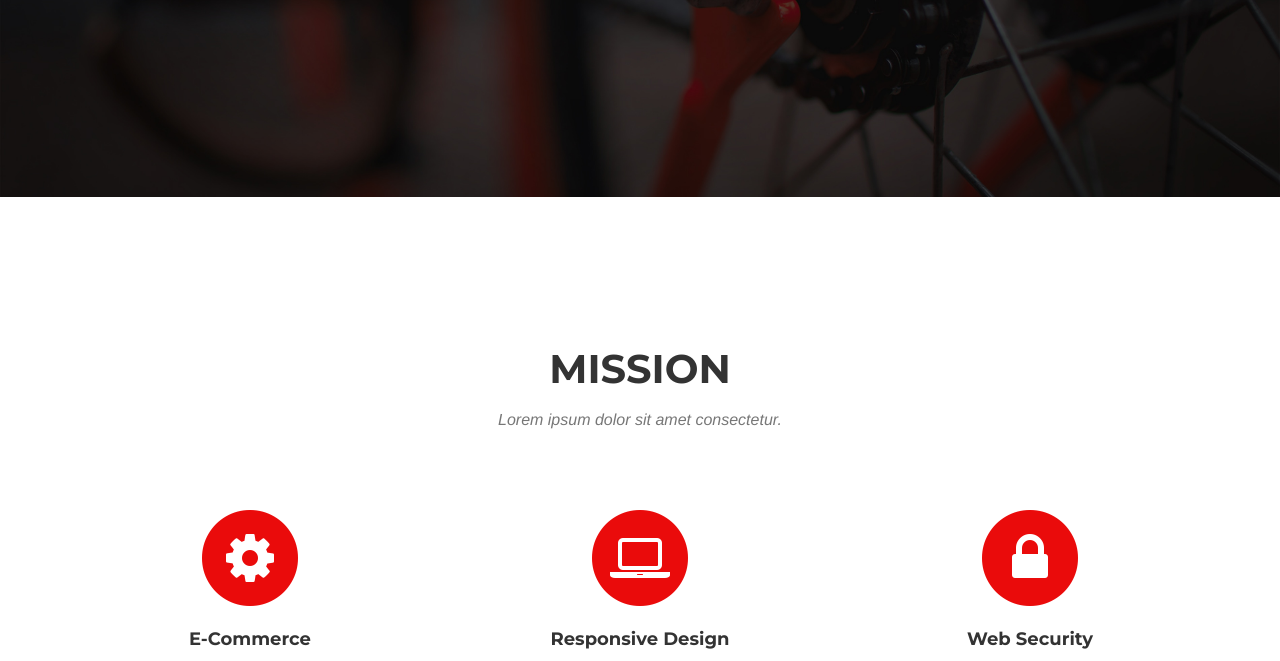
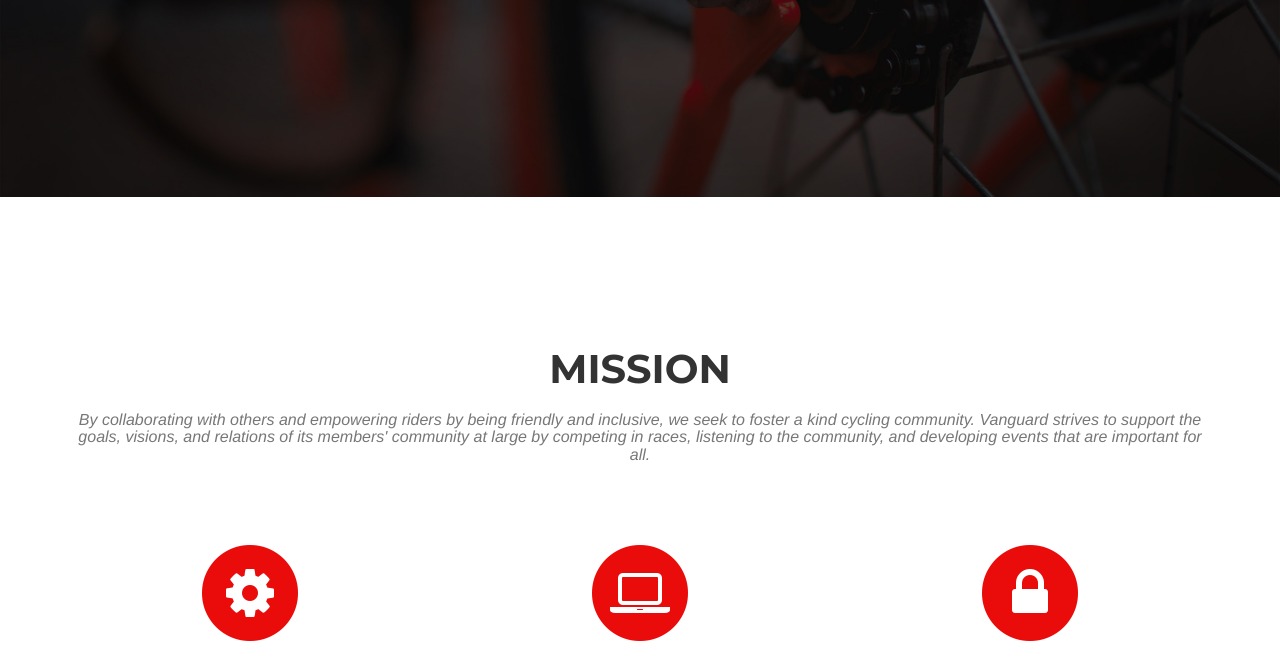
Before and after one commit to herent/nicycles, a website: page index.html in a window 1280 px wide. Shown: the part 436-1097 px from the top of the page. Drawn offline with nearby package versions, Linux system fonts and the light colour scheme; a web font is replaced by a local one.

Commit message:
Update index.html

```diff
--- a/index.html
+++ b/index.html
@@ -95,7 +95,7 @@
             <div class="row">
                 <div class="col-lg-12 text-center">
                     <h2 class="section-heading">Mission</h2>
-                    <h3 class="section-subheading text-muted">Lorem ipsum dolor sit amet consectetur.</h3>
+                    <h3 class="section-subheading text-muted">By collaborating with others and empowering riders by being friendly and inclusive, we seek to foster a kind cycling community. Vanguard strives to support the goals, visions, and relations of its members' community at large by competing in races, listening to the community, and developing events that are important for all.</h3>
                 </div>
             </div>
             <div class="row text-center">
```
